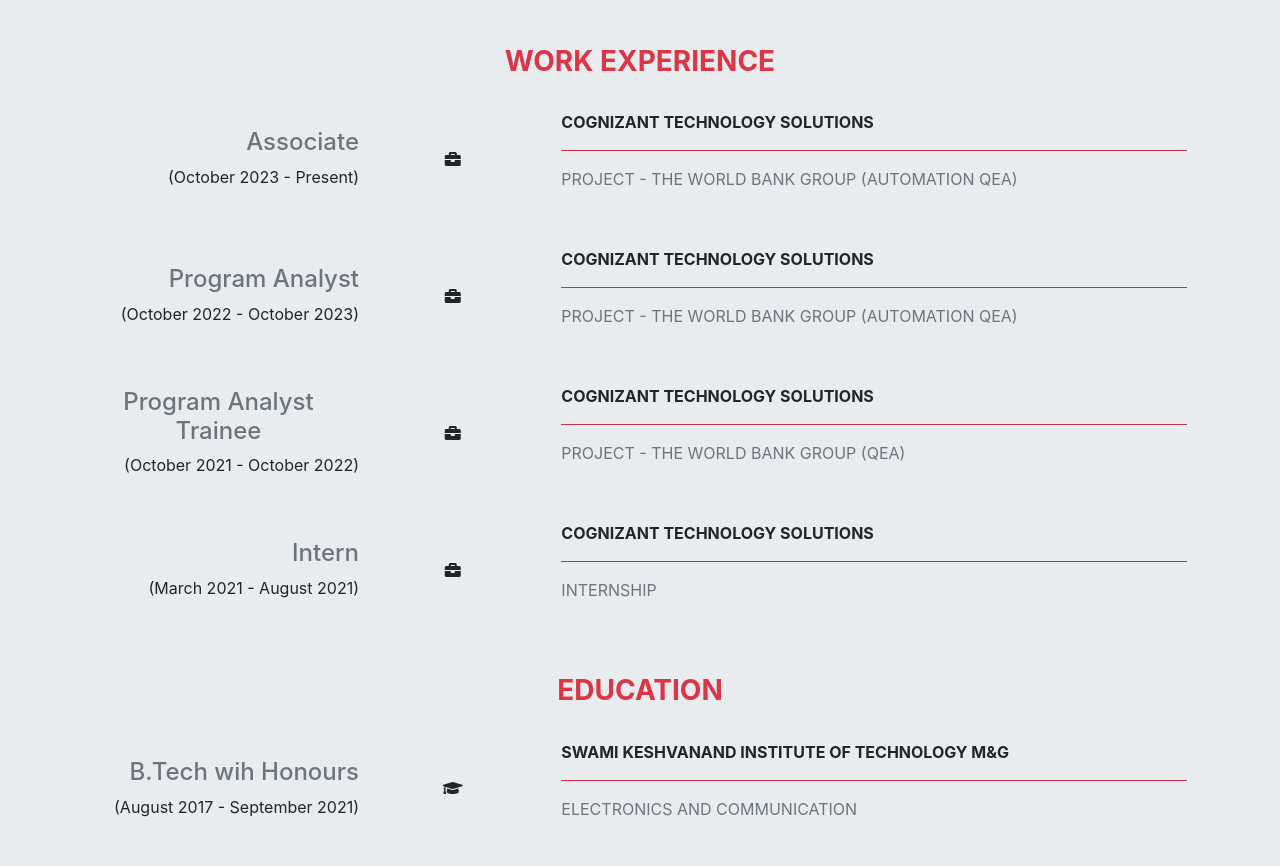
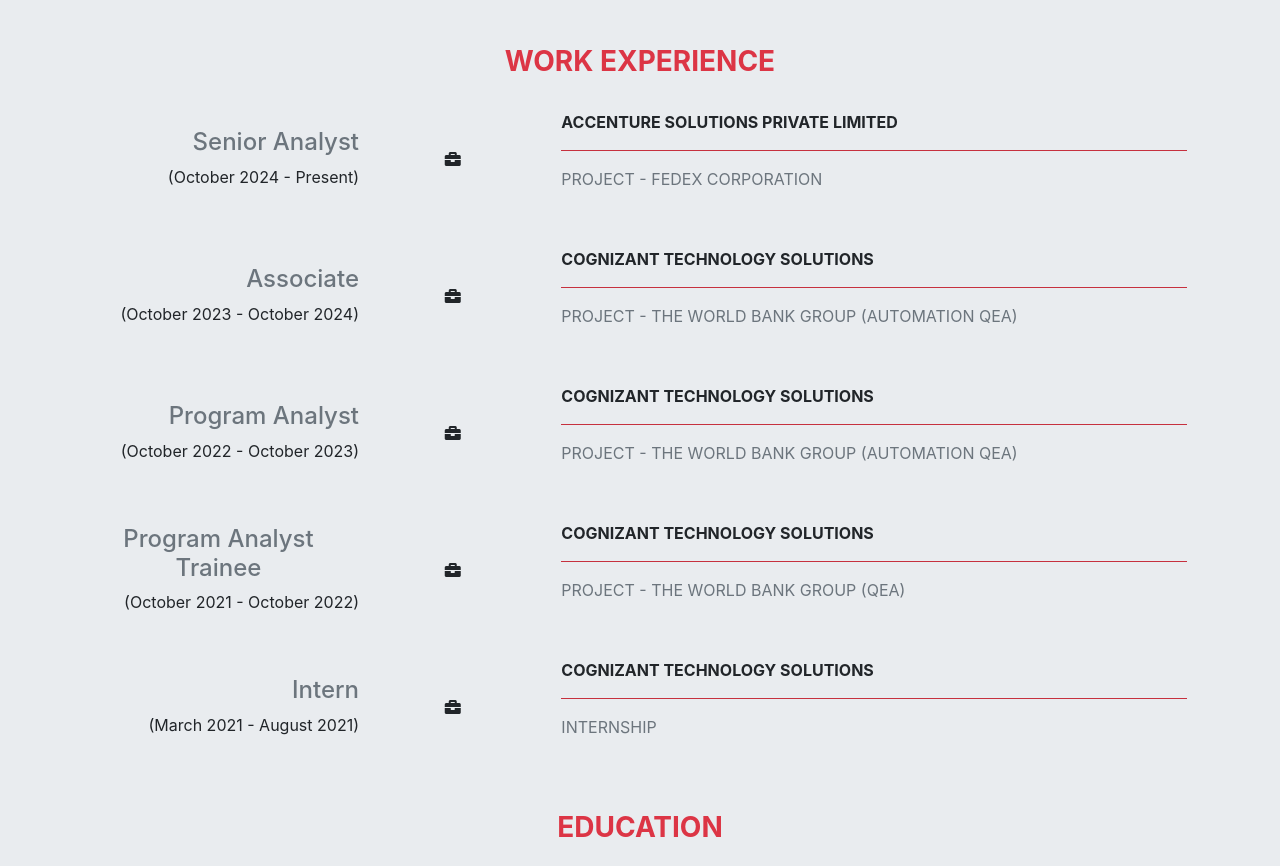
Before and after one commit to KartikMathur30/Portfolio, a plain HTML site: page index.html in a window 1280 px wide. Shown: the part 2827-3693 px from the top of the page. Drawn offline with nearby package versions, Linux system fonts and the light colour scheme.

Commit message:
Update in Experience

```diff
--- a/index.html
+++ b/index.html
@@ -358,12 +358,32 @@
 
             <!-- Work experience -->
             <h3 class="text-center text-danger mb-2 mt-3 mt-md-5 font-weight-bold">WORK EXPERIENCE</h3>
+
+            <div class="row mt-4 mt-md-4 p-2">
+                <div class="col-md-3 text-center align-self-center">
+                    <div class="row justify-content-md-end text-muted">
+                        <h4>Senior Analyst</h4>
+                    </div>
+                    <div class="row justify-content-md-end">(October 2024 - Present)</div>
+                </div>
+                <div class="col-md-2 text-md-center align-self-center">
+                    <div>
+                        <i class="fa fa-briefcase"></i>
+                    </div>
+                </div>
+                <div class="col-md-7 text-uppercase align-self-center">
+                    <p class="font-weight-bold">Accenture Solutions Private Limited</p>
+                    <hr class="bg-danger w-40" align="left">
+                    <p class="text-muted">Project - FedEx Corporation</p>
+                </div>
+            </div>
+
             <div class="row mt-4 mt-md-4 p-2">
                 <div class="col-md-3 text-center align-self-center">
                     <div class="row justify-content-md-end text-muted">
                         <h4>Associate</h4>
                     </div>
-                    <div class="row justify-content-md-end">(October 2023 - Present)</div>
+                    <div class="row justify-content-md-end">(October 2023 - October 2024)</div>
                 </div>
                 <div class="col-md-2 text-md-center align-self-center">
                     <div>
```
